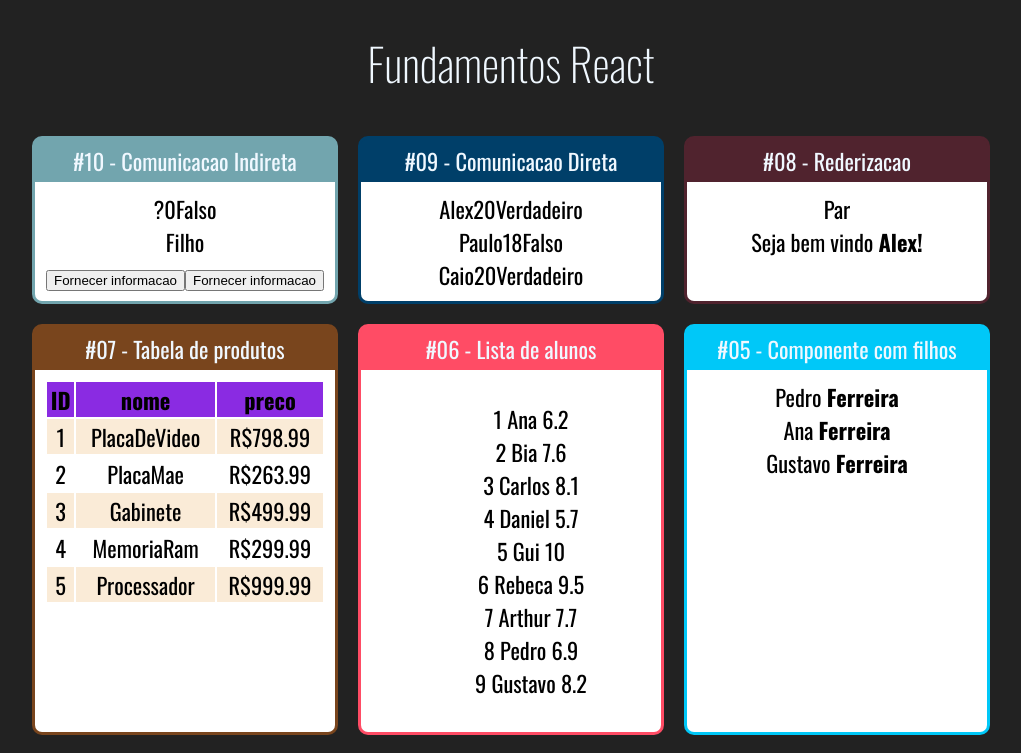
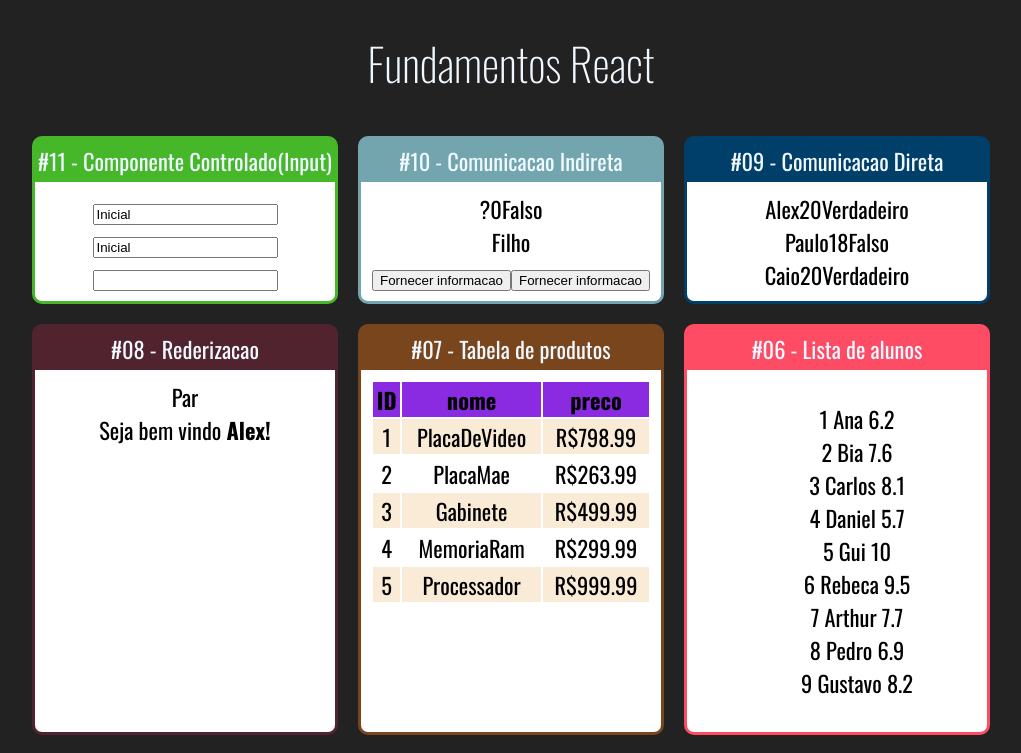
Before and after one commit to alexandre-campos-flooxai/React-section02-fundamentals, a React (Create React App) app in the folder 1_fundamentals/: page / in a window 1280 px wide. Shown: the top 753 px of the page, without its empty margins (129-1150 px from the left). Built offline with nearby package versions, Linux system fonts and the light colour scheme.

Commit message:
feat:controlled component

```diff
--- a/1_fundamentals/src/App.jsx
+++ b/1_fundamentals/src/App.jsx
@@ -1,6 +1,7 @@
 import React from "react";
 import "./App.css";
 
+import Input from "./components/formulario/Input";
 import IndiretaPai from "./components/comunicacao/IndiretaPai";
 import DiretaPai from "./components/comunicacao/DiretaPai";
 import UsuarioInfo from "./components/condicional/UsuarioInfo";
@@ -21,6 +22,9 @@
     <div className="App">
       <h1>Fundamentos React</h1>
       <div className="Cards">
+        <Card titulo="#11 - Componente Controlado(Input)" color="#45b728">
+          <Input />
+        </Card>
         <Card titulo="#10 - Comunicacao Indireta" color="#72a5ae">
           <IndiretaPai />
         </Card>
--- /dev/null
+++ b/1_fundamentals/src/components/formulario/Input.jsx
@@ -0,0 +1,20 @@
+import React, { useState } from "react";
+// eslint-disable-next-line
+export default (props) => {
+  const [valor, setValor] = useState("Inicial");
+  function quandoMudar(e) {
+    setValor(e.target.valor);
+    console.log(e.target.value);
+  }
+  return (
+    <div>
+      <div style={{ display: "flex", flexDirection: "column" }}></div>
+      {/*controlado, vincula a um estado para mudar o valor  */}
+      <input value={valor} onChange={quandoMudar} />
+      {/*apenas leitura */}
+      <input value={valor} readOnly />
+      {/*nao controlado*/}
+      <input value={undefined} />
+    </div>
+  );
+};
```
